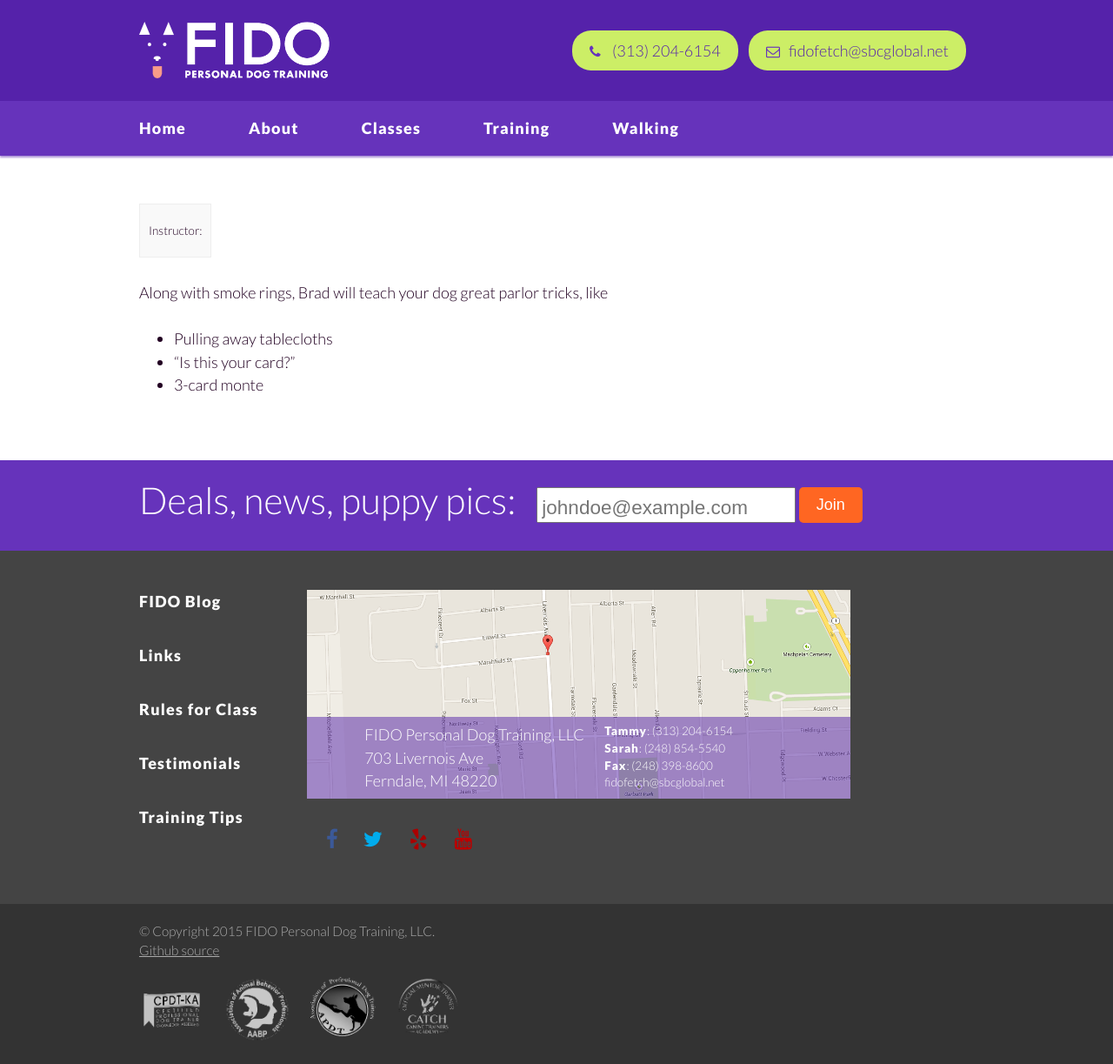
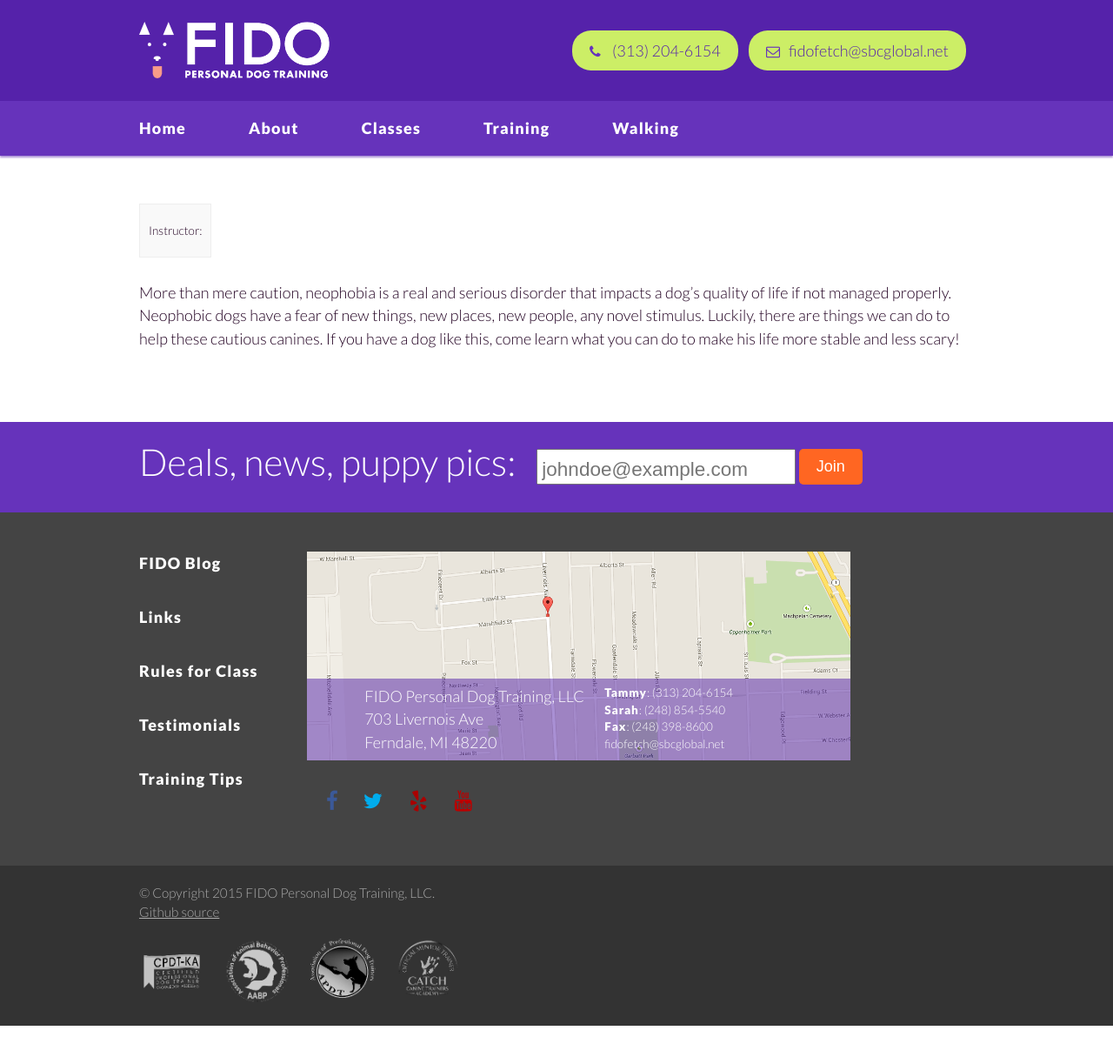
Before and after one commit to fidodogtraining/fidodogtraining.github.io, a Jekyll site: the page built from _classes/seminars/example.md, in a window 1280 px wide. Shown: the whole page at 87% size. Built offline with Jekyll 4.4.1, drawn with Linux system fonts in a browser that asks for light colours; Markdown is read by kramdown in place of the engine named in the settings; after the commit the page ends 1179 px from its top, so only the background shows below that.

Commit message:
Update example.md

```diff
--- a/_classes/seminars/example.md
+++ b/_classes/seminars/example.md
@@ -5,8 +5,4 @@ trainer: Tammy Crenshaw
 duration: "12:00pm-1:30pm June 6, 2015"
 sessions:1
 ---
-Along with smoke rings, Brad will teach your dog great parlor tricks, like
-
-  * Pulling away tablecloths
-  * "Is this your card?"
-  * 3-card monte
+More than mere caution, neophobia is a real and serious disorder that impacts a dog's quality of life if not managed properly. Neophobic dogs have a fear of new things, new places, new people, any novel stimulus. Luckily, there are things we can do to help these cautious canines. If you have a dog like this, come learn what you can do to make his life more stable and less scary!
```
